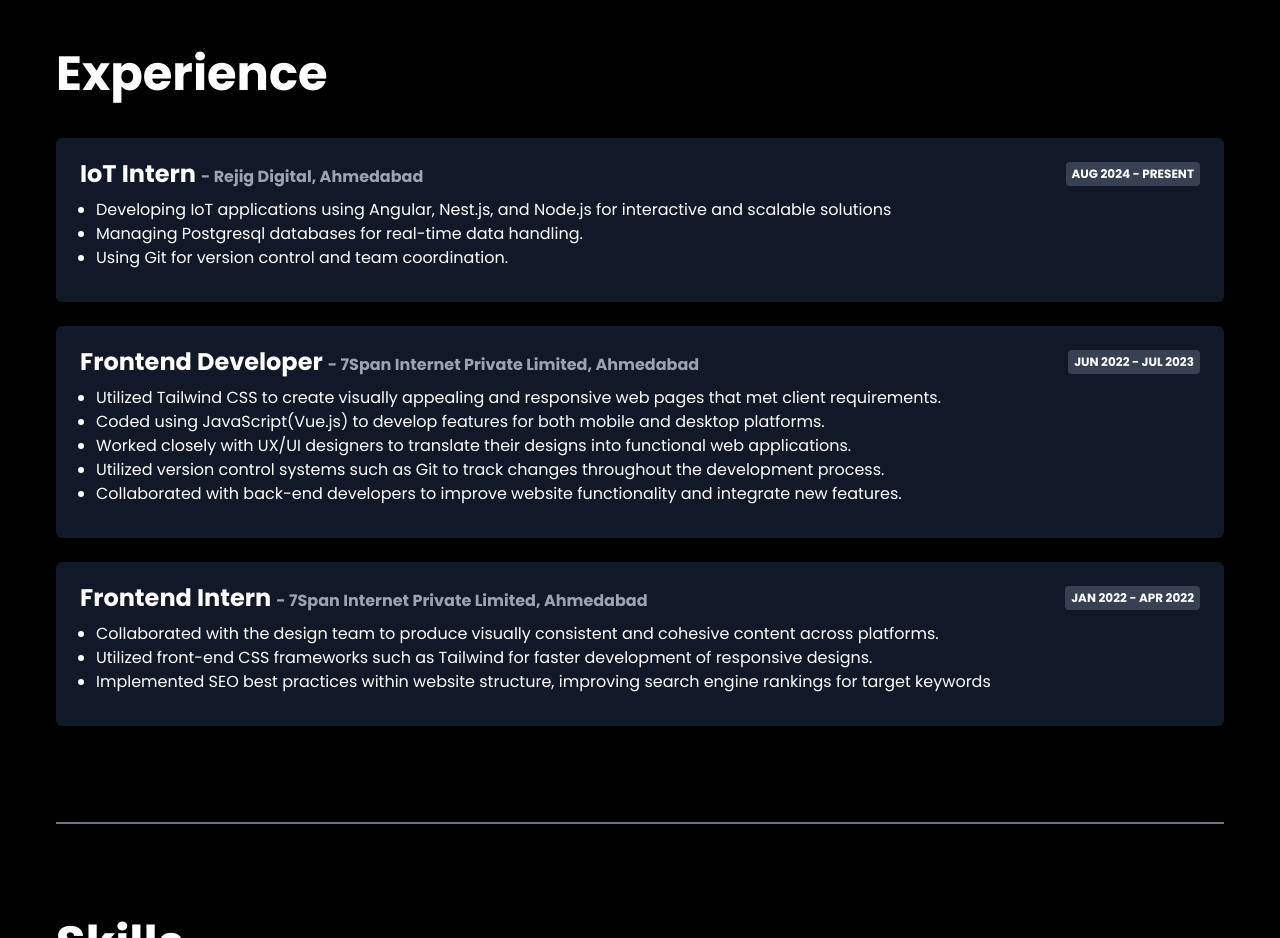
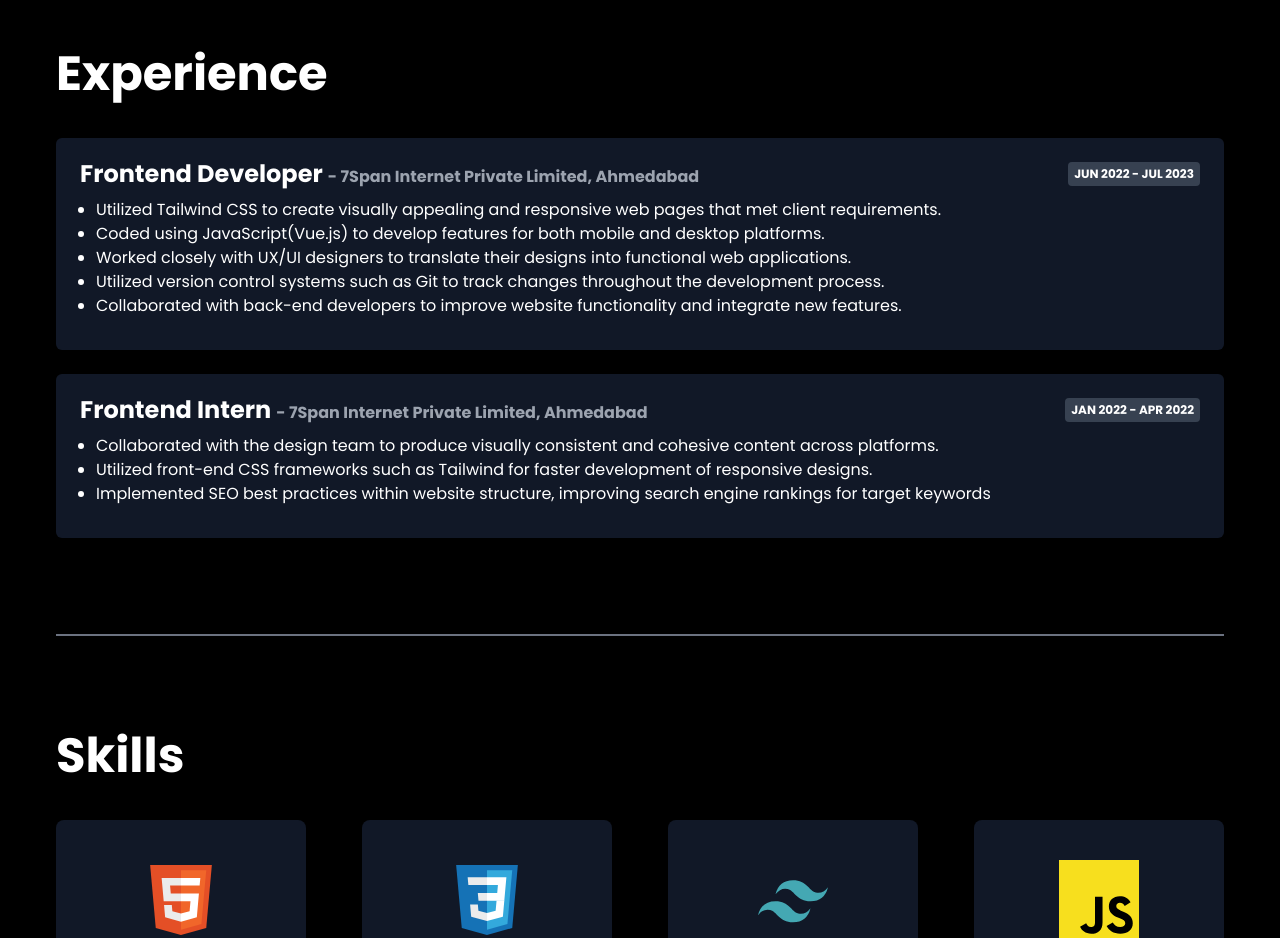
Before and after one commit to JenilGajjar20/Portfolio, a Vue app: page / in a window 1280 px wide. Shown: the part 1480-2418 px from the top of the page. Built offline with nearby package versions, Linux system fonts and the light colour scheme.

Commit message:
merge changes

```diff
--- a/src/components/Experience.vue
+++ b/src/components/Experience.vue
@@ -6,7 +6,8 @@
       </div>
       <div class="experience-cards">
         <div class="cards-content">
-          <div class="card" v-for="exp in experienceDetails" :key="exp.id">
+          <template v-for="exp in experienceDetails" :key="exp.id">
+            <div class="card" v-if="exp.show">
               <div class="card-top">
                 <h4>
                   {{ exp.role }}
@@ -28,6 +29,7 @@
                 </li>
               </ul>
             </div>
+          </template>
         </div>
       </div>
     </div>
--- a/src/data/experience/data.json
+++ b/src/data/experience/data.json
@@ -25,7 +25,8 @@
     ],
     "start_date": "Jun 2022",
     "end_date": "Jul 2023",
-    "location": "Ahmedabad"
+    "location": "Ahmedabad",
+    "show": true
   },
   {
     "id": "exp_3",
@@ -38,6 +39,7 @@
     ],
     "start_date": "Jan 2022",
     "end_date": "Apr 2022",
-    "location": "Ahmedabad"
+    "location": "Ahmedabad",
+    "show": true
   }
 ]
```
Lines whose indentation alone changed are shown as unchanged.
